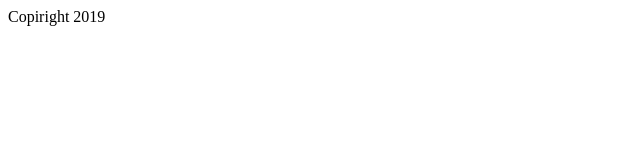
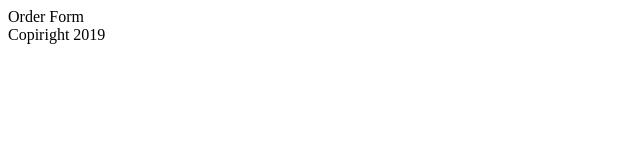
Before and after one commit to Single-Worker/Remote-Demo, a plain HTML site: page index.html in a window 1280 px wide. Shown: the whole page, without its empty margins (0-640 px from the left). Drawn offline with Linux system fonts and the light colour scheme.

Commit message:
fixed #2 Order form added

```diff
--- a/index.html
+++ b/index.html
@@ -7,6 +7,7 @@
     <title>Document</title>
 </head>
 <body>
+    <form >Order Form</form>
     <footer>Copiright 2019</footer>
 
 </body>
```
